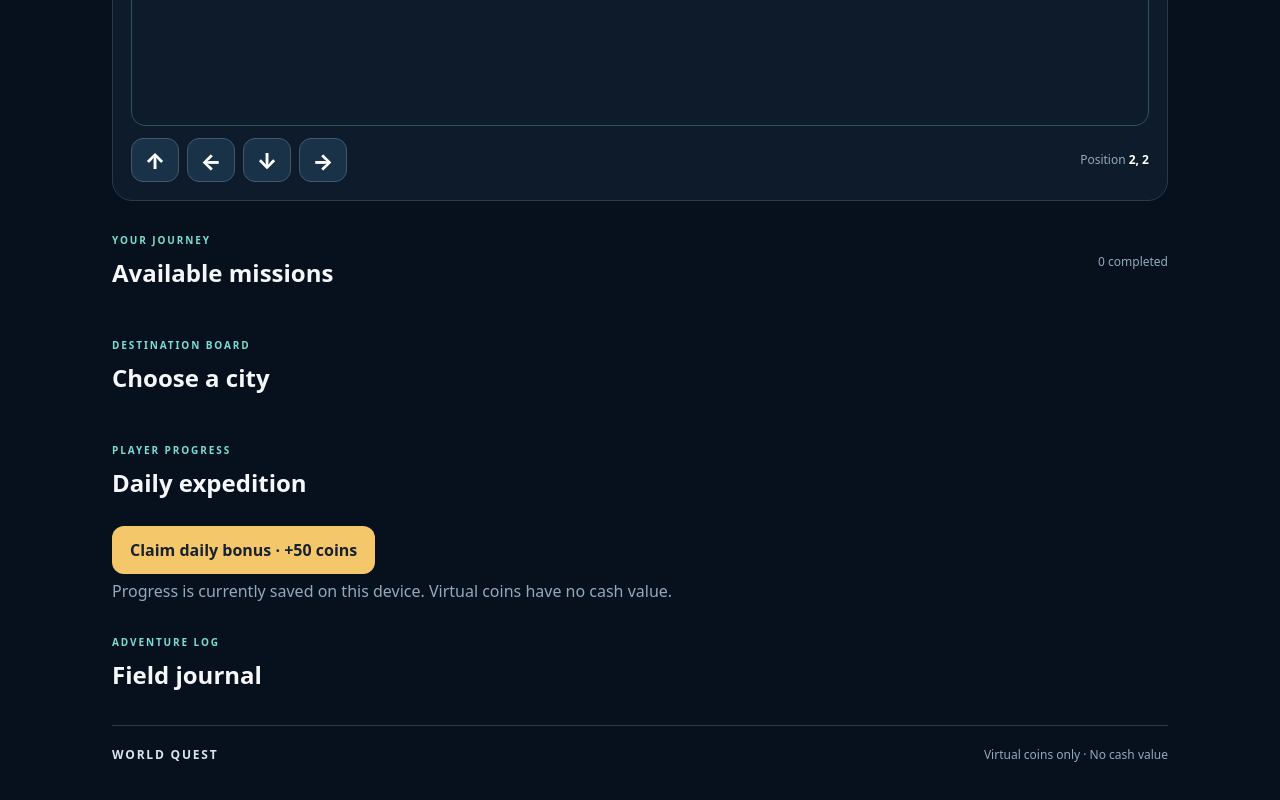
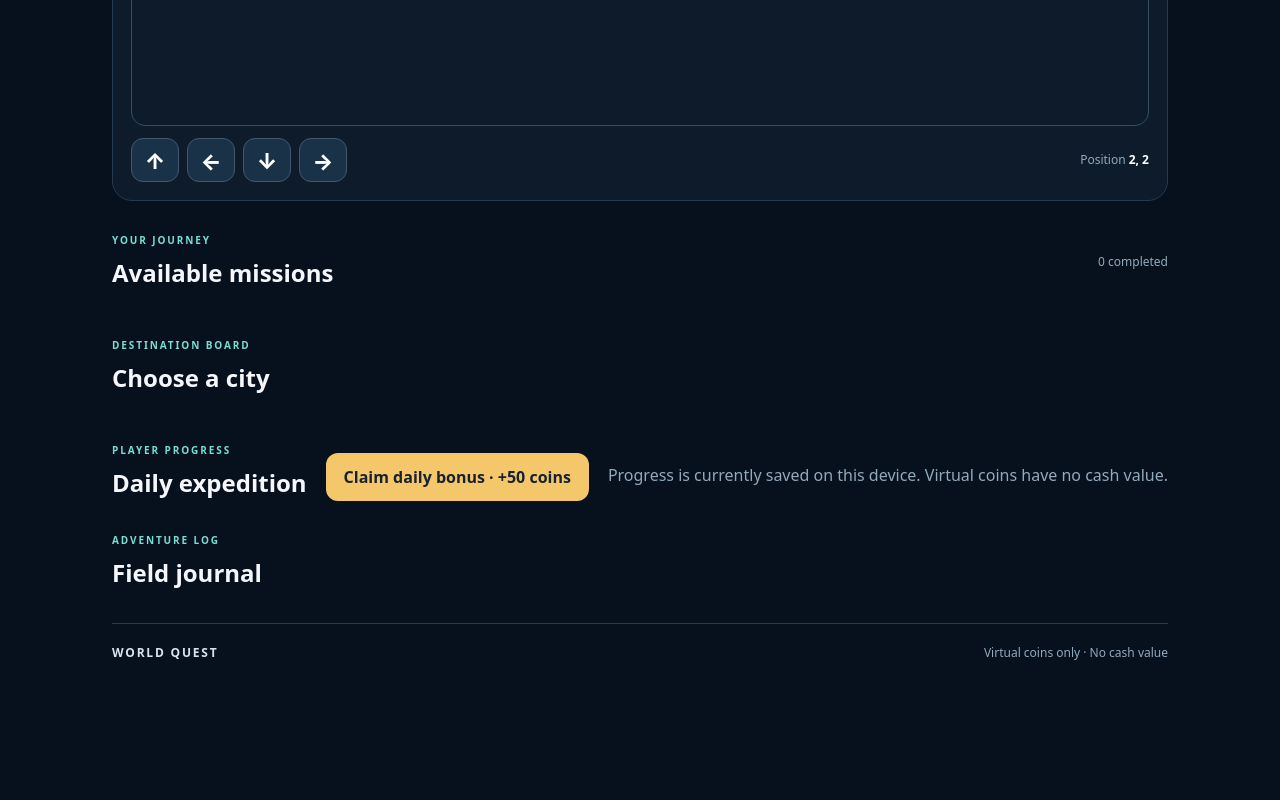
Before and after one commit to Olori24/world-quest, a website built with Vite: page index.html in a window 1280 px wide. Shown: the part 1082-1882 px from the top of the page. After the commit the page ends 1786 px from the top, so only its background shows below. Built offline with nearby package versions, Linux system fonts and the light colour scheme.

Commit message:
Fix map announcements and section markup

```diff
--- a/index.html
+++ b/index.html
@@ -13,11 +13,11 @@
 <header><div><p class="eyebrow">WORLD QUEST / SEASON 01</p><h1>Global Adventure</h1><p class="sub">Explore. Build. Compete.</p></div><div class="wallet"><span>VIRTUAL QUEST COINS</span><strong id="coins">250</strong></div></header>
 <section class="hero"><div><span class="pill" id="heroCity">LAGOS · NIGERIA</span><h2>The world is yours<br><em>to discover.</em></h2><p>Move through the world, unlock cities, finish missions, and build your legend.</p><button id="travel">Start exploring <span>↗</span></button></div><div class="orb" aria-hidden="true"><span>WQ</span></div></section>
 <section class="stats"><article><span>LEVEL</span><b id="level">1</b></article><article><span>XP</span><b id="xp">0 / 100</b></article><article><span>REPUTATION</span><b id="rep">Rookie</b></article></section>
-<section class="section world"><div class="section-head"><div><p class="eyebrow">LIVE WORLD</p><h2>Explore the map</h2><p class="sub">Use WASD / arrow keys or the mobile controls.</p></div><span class="location" id="location">Lagos</span></div><canvas id="worldMap" width="900" height="420" aria-label="Interactive world grid map"></canvas><div class="controls"><button data-move="0,-1" aria-label="Move north">↑</button><button data-move="-1,0" aria-label="Move west">←</button><button data-move="0,1" aria-label="Move south">↓</button><button data-move="1,0" aria-label="Move east">→</button><span>Position <b id="playerPos">2, 2</b></span></div></section>
+<section class="section world"><div class="section-head"><div><p class="eyebrow">LIVE WORLD</p><h2>Explore the map</h2><p class="sub">Use WASD / arrow keys or the mobile controls.</p></div><span class="location" id="location">Lagos</span></div><canvas id="worldMap" width="900" height="420" aria-label="Interactive world grid map"></canvas><p id="moveAnnouncement" class="sub" aria-live="polite" aria-atomic="true"></p><div class="controls"><button data-move="0,-1" aria-label="Move north">↑</button><button data-move="-1,0" aria-label="Move west">←</button><button data-move="0,1" aria-label="Move south">↓</button><button data-move="1,0" aria-label="Move east">→</button><span>Position <b id="playerPos">2, 2</b></span></div></section>
 <section class="section"><div class="section-head"><div><p class="eyebrow">YOUR JOURNEY</p><h2>Available missions</h2></div><span id="count">0 completed</span></div><div class="missions" id="missions"></div></section>
 <section class="section cities"><div class="section-head"><div><p class="eyebrow">DESTINATION BOARD</p><h2>Choose a city</h2></div></div><div class="city-grid" id="cityGrid"></div></section>
-<section class="section"><div class="section-head"><div><p class="eyebrow">PLAYER PROGRESS</p><h2>Daily expedition</h2></div></div><button id="daily">Claim daily bonus · +50 coins</button><p class="sub">Progress is currently saved on this device. Virtual coins have no cash value.</p></section>
-<section class="section"><div class="section-head"><div><p class="eyebrow">ADVENTURE LOG</p><h2>Field journal</h2></div></div><div id="journal"></div></section>
+<section class="section"><div class="section-head"><div><p class="eyebrow">PLAYER PROGRESS</p><h2>Daily expedition</h2></div><button id="daily">Claim daily bonus · +50 coins</button><p class="sub">Progress is currently saved on this device. Virtual coins have no cash value.</p></section>
+<section class="section"><div class="section-head"><div><p class="eyebrow">ADVENTURE LOG</p><h2>Field journal</h2></div><div id="journal"></div></section>
 <footer><span>WORLD QUEST</span><span>Virtual coins only · No cash value</span></footer>
 </main>
 <div id="toast" role="status" aria-live="polite"></div>
```
